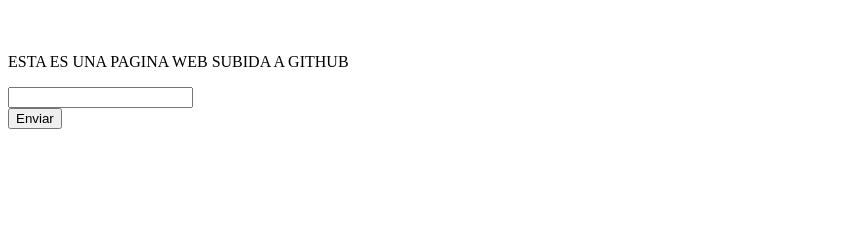
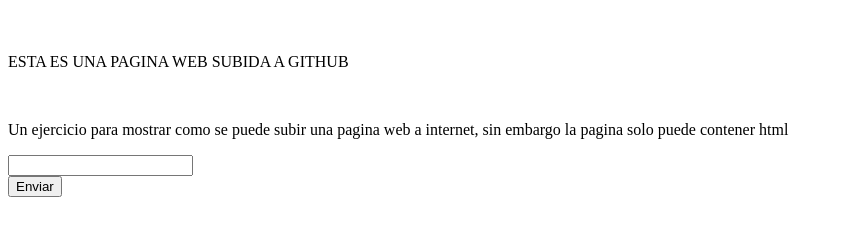
Before and after one commit to MarcoUriel7777/MarcoUriel7777.github.io, a plain HTML site: page index.html in a window 1280 px wide. Shown: the part 61-296 px from the top of the page, without its empty margins (0-843 px from the left). Drawn offline with Linux system fonts and the light colour scheme.

Commit message:
index.html

```diff
--- a/index.html
+++ b/index.html
@@ -9,6 +9,8 @@
     <h1>HOLAAAAA</h1>
     <br>
     <p>ESTA ES UNA PAGINA WEB SUBIDA A GITHUB</p>
+    <br>
+    <p>Un ejercicio para mostrar como se puede subir una pagina web a internet, sin embargo la pagina solo puede contener html</p>
     <form action="ejercicio3.php" method="get">
         <input type="text" name="nombre" id="">
         <br>
```
